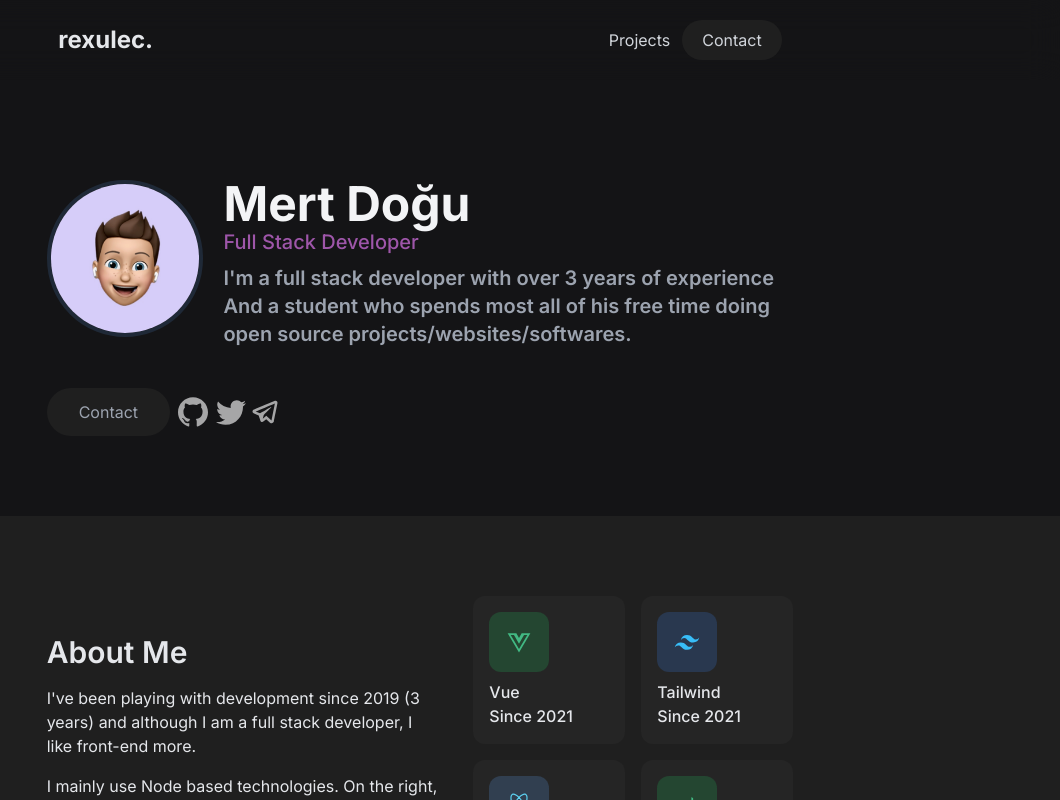
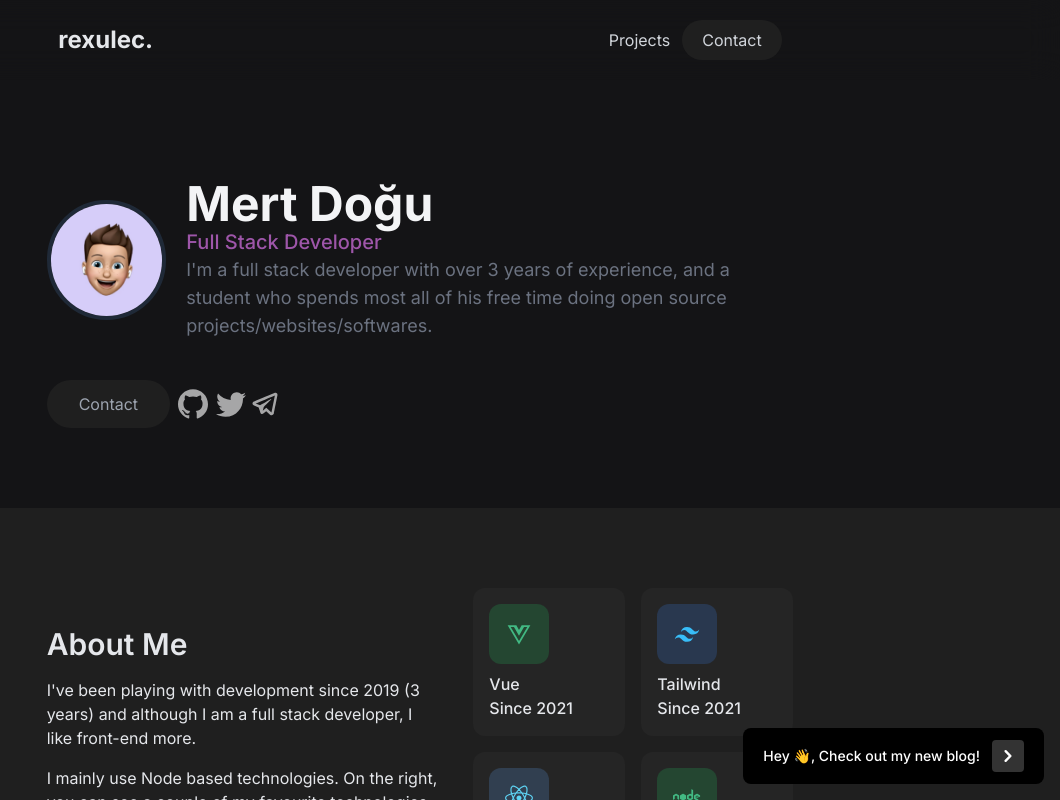
Before and after one commit to ReXulEc/v1, a Next.js app: page / in a window 1280 px wide. Shown: the top 800 px of the page, without its empty margins (220-1280 px from the left). Built offline with nearby package versions, Linux system fonts and the light colour scheme.

Commit message:
add: popup || change: font size on index

```diff
--- a/components/Main/index.tsx
+++ b/components/Main/index.tsx
@@ -1,23 +1,24 @@
 import { FC } from "react";
+import { Popup } from "@components/Popup";
 
 export const Main: FC = () => {
 return (
 <div>
   <div className="flex justify-center items-center mt-20">
     <div className="md:w-7/12 w-10/12 mt-5">
-      <div className="md:flex">
-        <div className="mb-5 md:mb-0">
-          <img src="/icon.png" className="rounded-full border-4 border-gray-800 md:w-auto w-1/2" alt="" />
+      <div className="md:flex md:items-center">
+        <div className="mb-3 md:mb-0 md:mr-5">
+          <img src="/icon.png" className="rounded-full border-4 border-gray-800 md:h-auto md:w-auto w-5/12 h-5/12" alt="" />
         </div>
-        <div className="md:ml-5">
-          <p className="text-5xl font-bold text-gray-100">Mert Doğu</p>
-          <p className=" text-fuchsia-400 text-opacity-65 text-xl font-medium">
+        <div className="">
+          <p className="flex text-5xl font-bold text-gray-100">Mert Doğu</p>
+          <p className="flex text-fuchsia-400 text-opacity-65 text-xl font-medium">
             Full Stack Developer
           </p>
-          <div className="mt-2 flex text-xl text-gray-400 font-semibold">
-            <p className="">I'm a full stack developer with over { new Date().getFullYear() - 2019 } years of
-              experience<br />
-              And a student who spends most all of his free time doing open source projects/websites/softwares.
+          <div className=" text-lg text-gray-500 font-normal">
+            <p className="">
+              I'm a full stack developer with over { new Date().getFullYear() - 2019 } years of
+              experience, and a student who spends most all of his free time doing open source projects/websites/softwares.
             </p>
           </div>
         </div>
--- a/components/Navbar/index.tsx
+++ b/components/Navbar/index.tsx
@@ -22,6 +22,7 @@ export const Navbar: FC = () => {
           <a href="mailto:hi@rexulec.com" className="px-5 p-2 transition rounded-full hover:bg-[#262626] bg-[#1f1f1f]">
             Contact
           </a>
+
         </div>
       </div>
     </div>
--- /dev/null
+++ b/components/Popup/index.tsx
@@ -0,0 +1,27 @@
+import { FC } from "react";
+
+export const Popup: FC = () => {
+  return (
+    <div className="">
+      <aside
+        className="fixed z-50 flex items-center justify-center px-5 py-3 text-white bg-black rounded-lg bottom-4 right-4"
+      >
+        <a
+          href="https://blog.rexulec.com"
+          target="_blank"
+          rel="noopener noreferrer"
+          className="text-sm font-medium hover:opacity-75"
+        >
+          Hey 👋, Check out my new blog!
+        </a>
+
+        <a
+          className="p-1 ml-3 rounded bg-white/20 hover:bg-white/10"
+          href="https://blog.rexulec.com"
+        >
+          <svg className="w-6 h-6" fill="currentColor" viewBox="0 0 20 20" xmlns="http://www.w3.org/2000/svg"><path fill-rule="evenodd" d="M7.293 14.707a1 1 0 010-1.414L10.586 10 7.293 6.707a1 1 0 011.414-1.414l4 4a1 1 0 010 1.414l-4 4a1 1 0 01-1.414 0z" clip-rule="evenodd"></path></svg>
+        </a>
+      </aside>
+    </div>
+  );
+};
--- a/pages/index.tsx
+++ b/pages/index.tsx
@@ -2,14 +2,17 @@ import { Main } from "@components/Main";
 import { Navbar } from "@components/Navbar";
 import { Footer } from "@components/Footer";
 import { Header } from "@components/Header";
+import { Popup } from "@components/Popup";
 
 const Home = () => {
   return (
       <div>
         <Header title="Home"/>
+        <Popup/>
         <Navbar />
         <Main />
         <Footer />
+
       </div>
   );
 };
```
